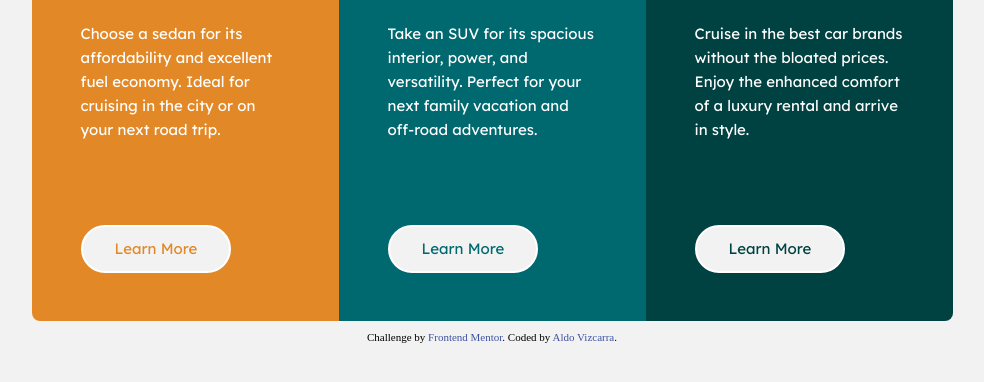
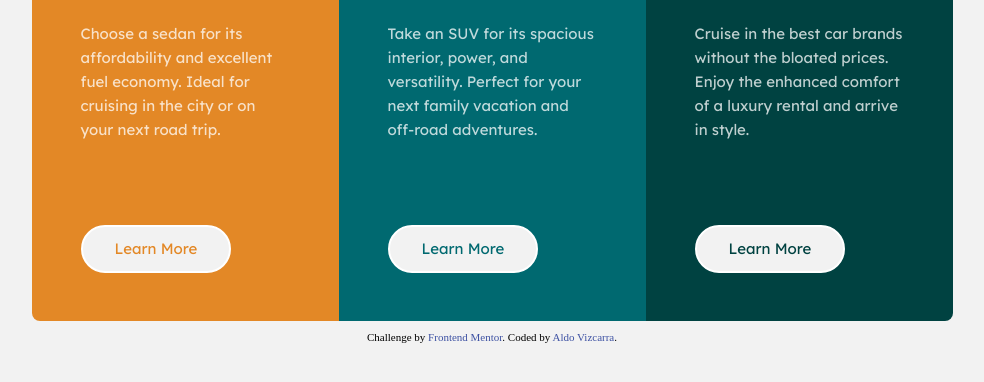
Before and after one commit to aldovizcarra/3-column-preview-card-component, a plain HTML site: page index.html in a window 1280 px wide. Shown: the part 320-702 px from the top of the page, without its empty margins (148-1132 px from the left). Drawn offline with Linux system fonts and the light colour scheme.

Commit message:
Edit text opacity

```diff
--- a/css/styles.css
+++ b/css/styles.css
@@ -117,6 +117,7 @@ body {
   font-weight: 400;
   line-height: 1.6;
   flex: 1;
+  opacity: 0.75;
 }
 
 .btn {
```
